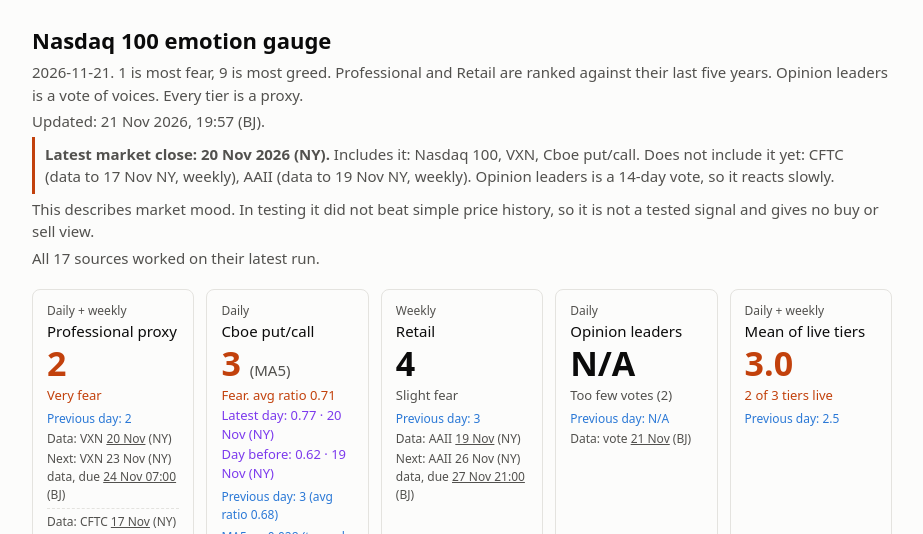
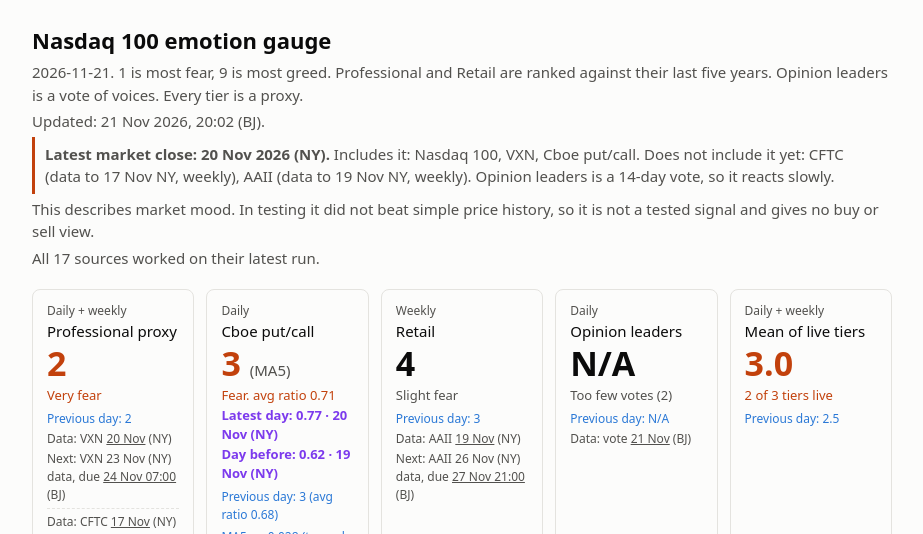
Before and after one commit to TerryYipFS/nsdq-mood, a plain HTML site: page index.html in a window 1280 px wide. Shown: the top 534 px of the page, without its empty margins (178-1101 px from the left). Drawn offline with Linux system fonts and the light colour scheme.

Commit message:
Daily update 2026-11-21

```diff
--- a/index.html
+++ b/index.html
@@ -7,7 +7,7 @@ h1 { font-size: 22px; margin: 0; } h2 { font-size: 16px; margin: 28px 0 8px; } p
 .market-note { border-left: 3px solid var(--strong); padding: 6px 10px; } .tiles { display: grid; grid-template-columns: repeat(auto-fit, minmax(150px, 1fr)); gap: 12px; margin-top: 20px; }
 .tile { border: 1px solid var(--rule); border-radius: 8px; padding: 12px 14px; }
 .tile b { display: block; font-size: 34px; line-height: 1.2; } .tile span { color: var(--ink2); font-size: 13px; } .tile.strong b, .tile.strong span:not(.was):not(.asof):not(.often):not(.latest) { color: var(--strong); }
-.tile small { font-size: 15px; font-weight: 400; color: var(--ink2); } .tile .was { display: block; margin-top: 4px; font-size: 12px; color: var(--series); } .tile .asof { display: block; margin-top: 2px; font-size: 12px; } .tile .latest { display: block; font-size: 13px; color: var(--latest); } .tile .asof.sep { margin-top: 4px; padding-top: 4px; border-top: 1px dashed var(--rule); } .tile .often { display: block; font-size: 12px; }
+.tile small { font-size: 15px; font-weight: 400; color: var(--ink2); } .tile .was { display: block; margin-top: 4px; font-size: 12px; color: var(--series); } .tile .asof { display: block; margin-top: 2px; font-size: 12px; } .tile .latest { display: block; font-size: 13px; font-weight: 700; color: var(--latest); } .tile .asof.sep { margin-top: 4px; padding-top: 4px; border-top: 1px dashed var(--rule); } .tile .often { display: block; font-size: 12px; }
 .subject { display: flex; flex-wrap: wrap; gap: 4px 12px; align-items: baseline; } .subject a { font-size: 13px; color: var(--series); }
 table { border-collapse: collapse; width: 100%; font-size: 13px; } th, td { text-align: left; padding: 5px 8px 5px 0; border-bottom: 1px solid var(--rule); }
 .panel { position: relative; margin-bottom: 14px; } .panel svg { display: block; width: 100%; height: auto; }
@@ -25,7 +25,7 @@ table { border-collapse: collapse; width: 100%; font-size: 13px; } th, td { text
 </style></head><body>
 <h1>Nasdaq 100 emotion gauge</h1>
 <p>2026-11-21. 1 is most fear, 9 is most greed. Professional and Retail are ranked against their last five years. Opinion leaders is a vote of voices. Every tier is a proxy.</p>
-<p>Updated: 21 Nov 2026, 19:57 (BJ).</p>
+<p>Updated: 21 Nov 2026, 20:02 (BJ).</p>
 <p class='market-note'><b>Latest market close: 20 Nov 2026 (NY).</b> Includes it: Nasdaq 100, VXN, Cboe put/call. Does not include it yet: CFTC (data to 17 Nov NY, weekly), AAII (data to 19 Nov NY, weekly). Opinion leaders is a 14-day vote, so it reacts slowly.</p>
 <p>This describes market mood. In testing it did not beat simple price history, so it is not a tested signal and gives no buy or sell view.</p>
 <p>All 17 sources worked on their latest run.</p>
```
